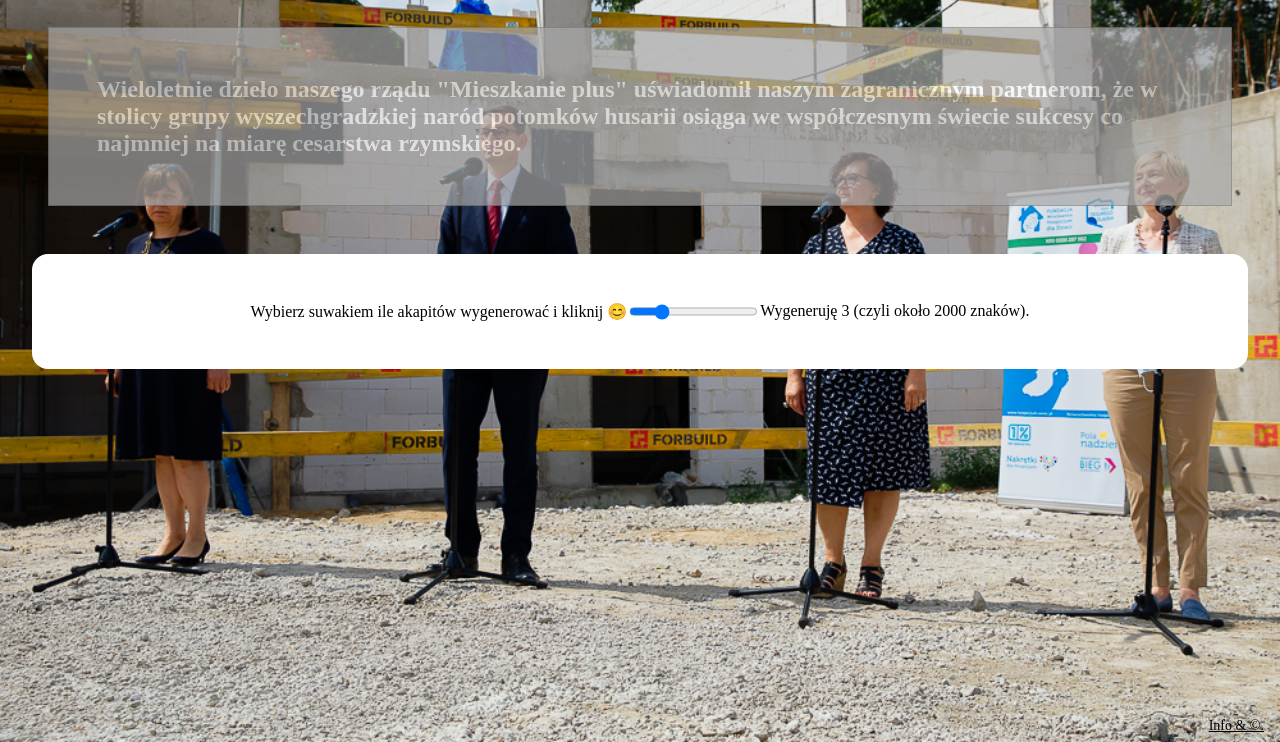
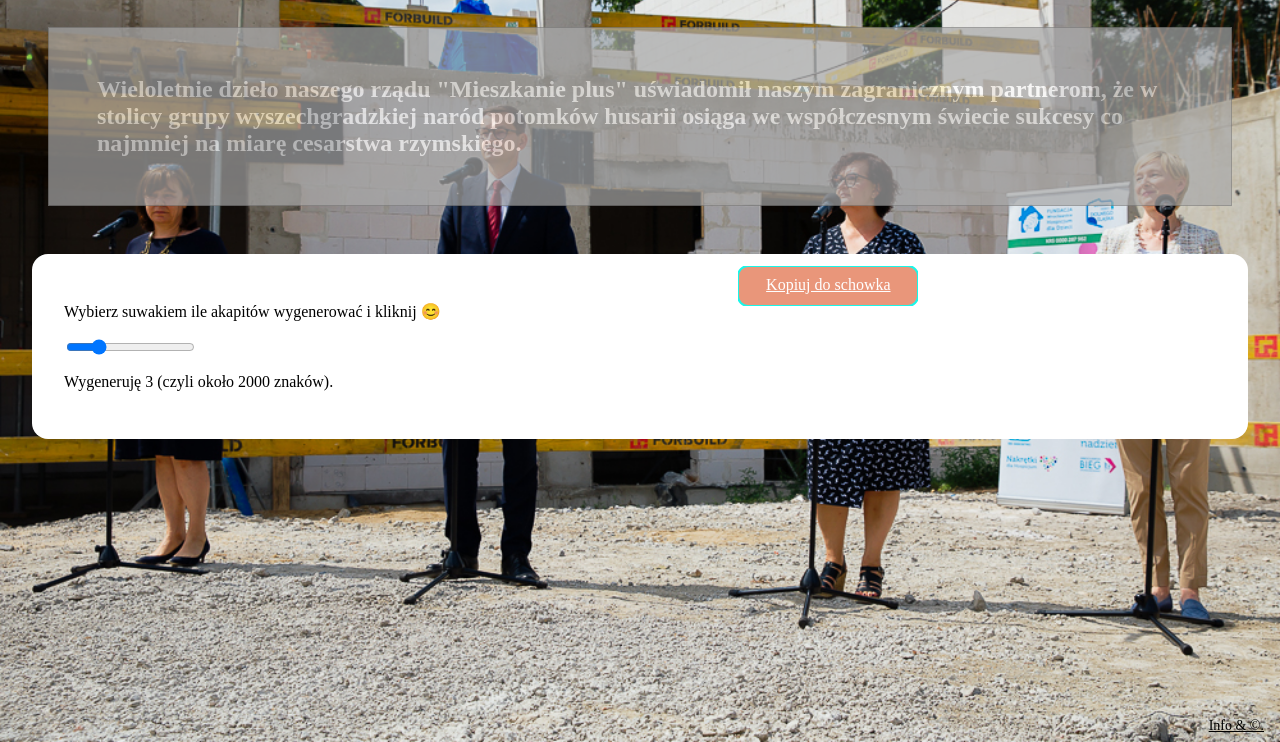
Before and after one commit to bibliotekarz/lorem-morawiecki, a plain HTML site: page index.html in a window 1280 px wide. Shown: the part 58-800 px from the top of the page. Drawn offline with Linux system fonts and the light colour scheme.

Commit message:
added animated button

```diff
--- a/css/style.css
+++ b/css/style.css
@@ -64,3 +64,54 @@ html, body {
   bottom: 22px;
   right: 16px;
 }
+
+/* ------------------------------- */
+
+.svg-wrapper {
+  height: 40px;
+	margin: 0 auto;
+  position: relative;
+  top: 50%;
+  transform: translateY(-50%);
+  width: 180px;
+  border-radius: 10px;
+  background-color: darksalmon;
+}
+
+.shape {
+  fill: transparent;
+/*  stroke-dasharray: 140 540;*/
+  stroke-dashoffset: -474;
+  stroke-width: 2px;
+  stroke: #19f6e8;
+}
+
+.text {
+  color: #fff;
+/*  font-family: 'Roboto Condensed';
+  font-size: 22px;
+  letter-spacing: 8px; */
+  text-align: center;
+  text-decoration: underline;
+ /* line-height: 32px; */
+  position: relative;
+  top: -30px;
+}
+
+@keyframes draw {
+  0% {
+    stroke-dasharray: 140 540;
+    stroke-dashoffset: -474;
+    stroke-width: 2px;
+  }
+  100% {
+    stroke-dasharray: 760;
+    stroke-dashoffset: 0;
+    stroke-width: 6px;
+  }
+}
+
+.svg-wrapper:hover .shape {
+  -webkit-animation: 0.5s draw linear forwards;
+  animation: 0.5s draw linear forwards;
+}
--- a/index.html
+++ b/index.html
@@ -18,11 +18,18 @@
 			na wolnych licencjach i zgodnie z ich warunkami.<br>Żaden z tekstów nie jest prawdziwy.</div>
 
 		<div class="tarea">
+			<div>
 			<p>Wybierz suwakiem ile akapitów wygenerować i kliknij &#128522; </p>
 			<input id="ileakapitow" name="ileakapitow" type="range" min="1" step="1" max="10" value="3">
 			<p>Wygeneruję <output id="akapity" name="akapity" for="ileakapitow"> 3 </output> (czyli około <output
 					id="znaki" name="znaki" for="ileakapitow"> 2000 </output> znaków).</p>
-
+				</div>
+<div class="svg-wrapper">
+						<svg height="40" width="180" xmlns="http://www.w3.org/2000/svg">
+						  <rect class="shape" height="40" width="180" rx="10" />
+						</svg>
+						 <div class="text">Kopiuj do schowka</div>
+					  </div>
 		</div>
 		<div id="trzyAkapity">
 		</div>
--- a/js/morawiecki.js
+++ b/js/morawiecki.js
@@ -81,3 +81,5 @@ function generujAkapity() {
     document.getElementById("trzyAkapity").innerHTML = "<div class=\"tareaValue\">" + tekst + "</div>";
     return
 }
+
+// TODO: dodać kopiowanie do schowka
```
